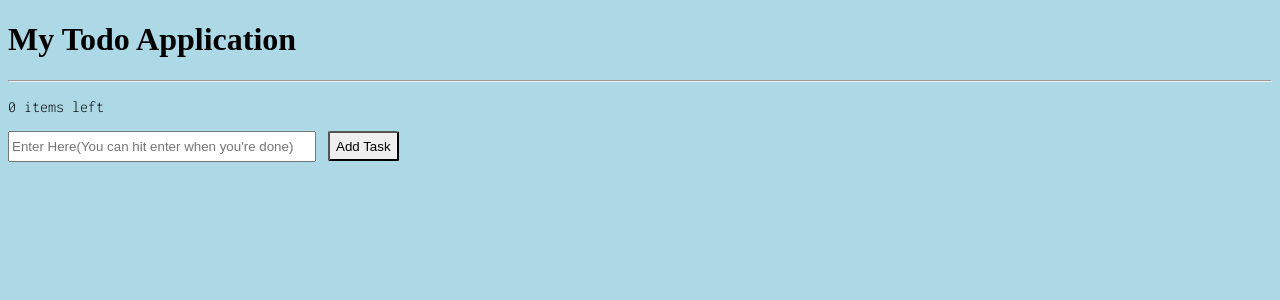
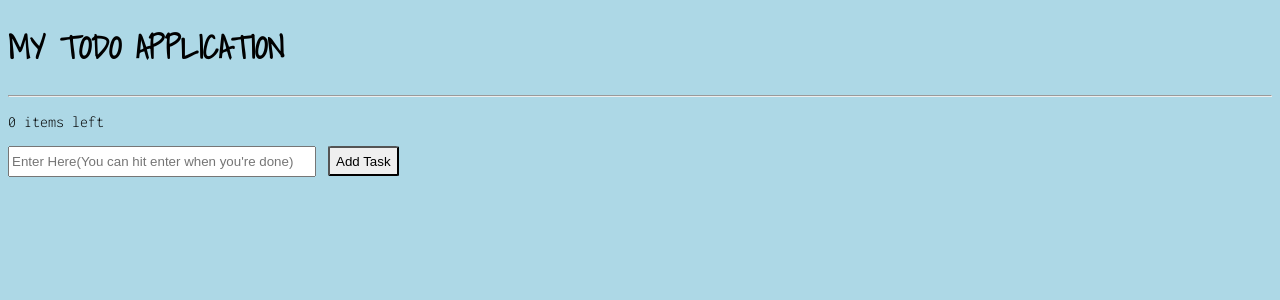
Before and after one commit to AdrianC167/todo, a Vue app: page / in a window 1280 px wide. Shown: the top 300 px of the page. Built offline with nearby package versions, Linux system fonts and the light colour scheme.

Commit message:
added another font

```diff
--- a/src/App.vue
+++ b/src/App.vue
@@ -73,7 +73,13 @@ function activeFilter (todo) {
 <style scoped>
 @import url('https://fonts.googleapis.com/css2?family=Inconsolata:wght@300&display=swap');
 @import url('https://fonts.googleapis.com/css2?family=Inconsolata:wght@300&display=swap');
+@import url('https://fonts.googleapis.com/css2?family=Shadows+Into+Light&display=swap');
 
+h1 {
+  font-family: 'Shadows Into Light', cursive;
+  text-transform: uppercase;
+  font-weight: bolder;
+}
 
 p {
   font-family: 'Inconsolata', monospace;
```
